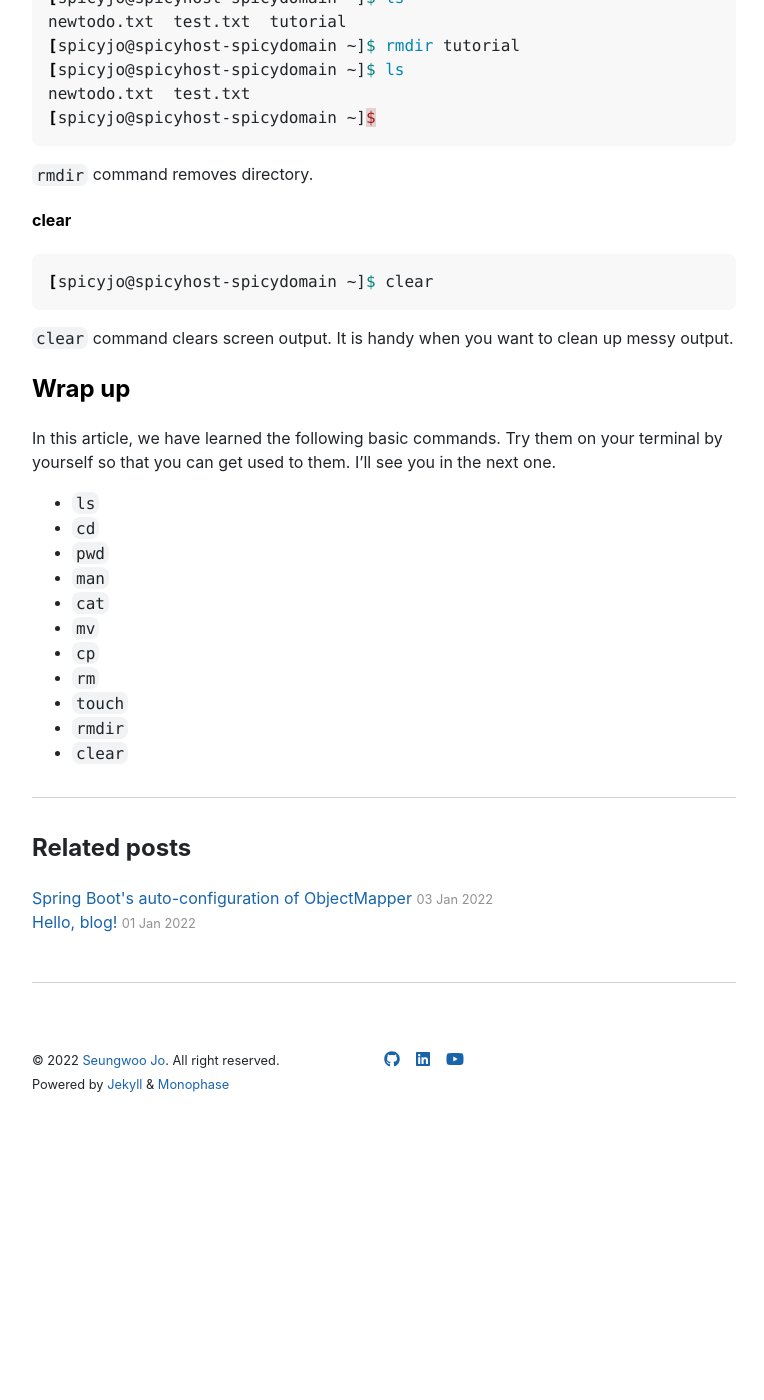
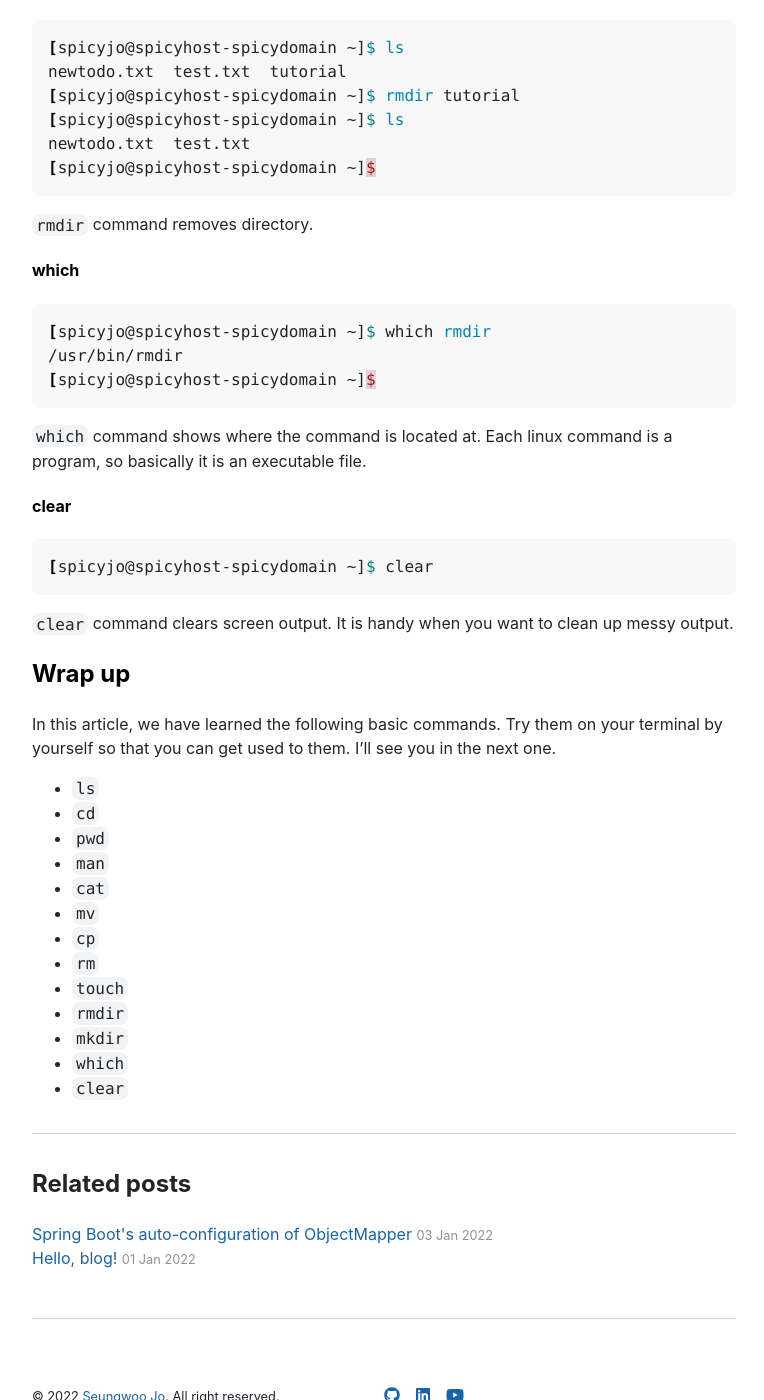
Before and after one commit to SPICYJO/spicyjo.github.io, a Jekyll site: the page built from _posts/linux-tutorial/2022-01-14-linux-tutorial-basics.md, in a window 1280 px wide and 1400 px high, scrolled down 6436 px. Shown: the whole window, without its empty margins (256-1020 px from the left). Built offline with Jekyll 4.4.1, drawn with Linux system fonts in a browser that asks for light colours; nearby versions of some CDN libraries; comment, search, counter and statistics services are not loaded; before the commit the page ends 7547 px from its top, so only the background shows below that; some of the changed text lies outside the part shown.

Commit message:
[linux-tutorial#1] Basics Update

````diff
--- a/_posts/linux-tutorial/2022-01-14-linux-tutorial-basics.md
+++ b/_posts/linux-tutorial/2022-01-14-linux-tutorial-basics.md
@@ -41,7 +41,9 @@ In this tutorial, I am going to talk about following basic commands.
 - `cp`
 - `rm`
 - `touch`
+- `mkdir`
 - `rmdir`
+- `which`
 - `clear`
 
 ## Basic linux commands
@@ -253,6 +255,15 @@ newtodo.txt  test.txt
 
 `rmdir` command removes directory.
 
+#### which
+```bash
+[spicyjo@spicyhost-spicydomain ~]$ which rmdir
+/usr/bin/rmdir
+[spicyjo@spicyhost-spicydomain ~]$
+```
+
+`which` command shows where the command is located at. Each linux command is a program, so basically it is an executable file.
+
 #### clear
 ```bash
 [spicyjo@spicyhost-spicydomain ~]$ clear
@@ -273,4 +284,6 @@ In this article, we have learned the following basic commands. Try them on your
 - `rm`
 - `touch`
 - `rmdir`
+- `mkdir`
+- `which`
 - `clear`
````
Also changed, not shown: other parts of _posts/linux-tutorial/2022-01-14-linux-tutorial-basics.md (+1 -1 lines).
